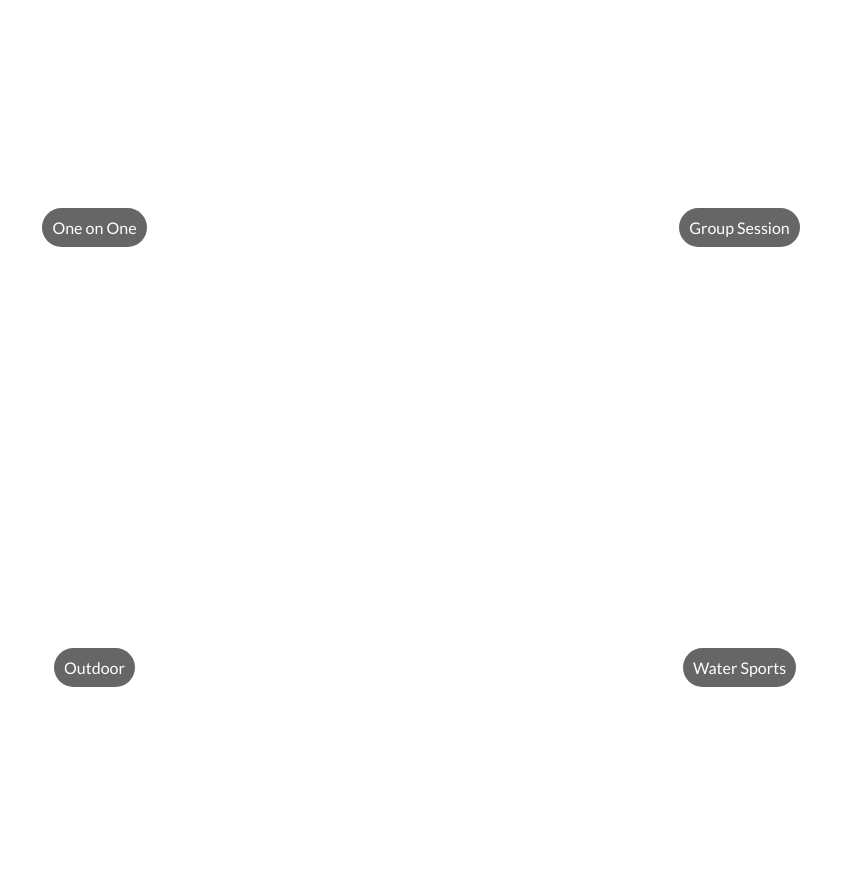
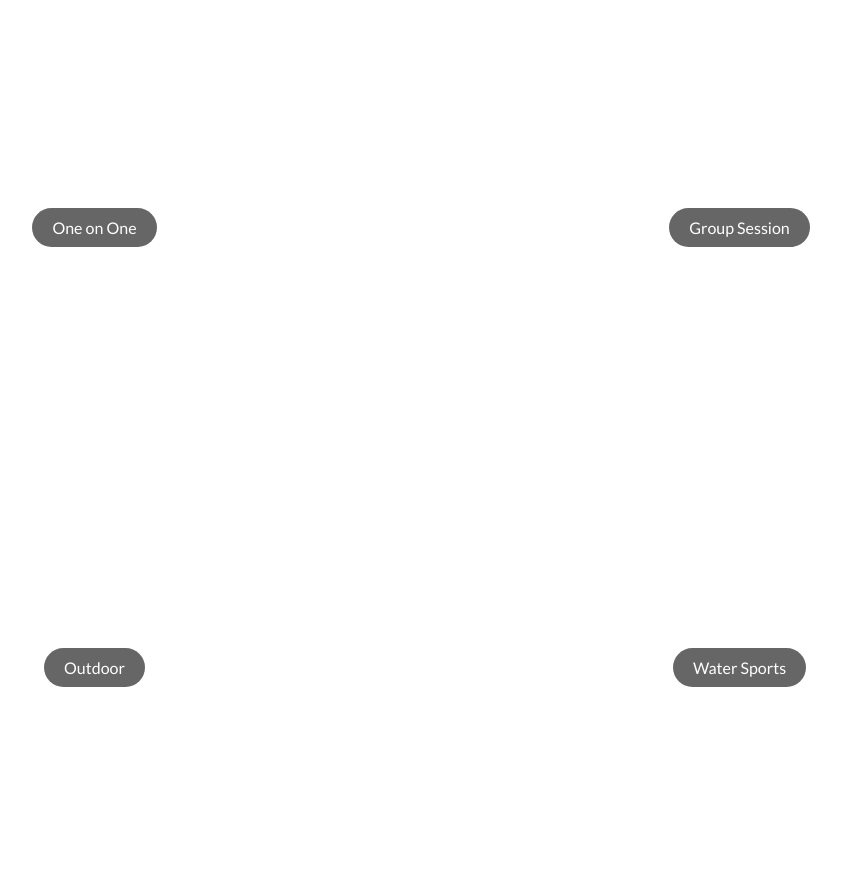
Before and after one commit to mapersson/TRAIND-Website, a plain HTML site: page index.html in a window 1280 px wide. Shown: the part 1078-1958 px from the top of the page, without its empty margins (223-1064 px from the left). Drawn offline with Linux system fonts and the light colour scheme.

Commit message:
Update styles.css
Altered padding of the session headings

```diff
--- a/styles/styles.css
+++ b/styles/styles.css
@@ -171,8 +171,8 @@ a {
   position: absolute;
   top: 50%;
   width: auto;
-  padding: 10px;
-  border-radius: 20px;
+  padding: 10px 20px 10px 20px;
+  border-radius: 50px;
   background-color: rgba(0, 0, 0, 0.6);
   color: #fff;
   text-align: center;
```
